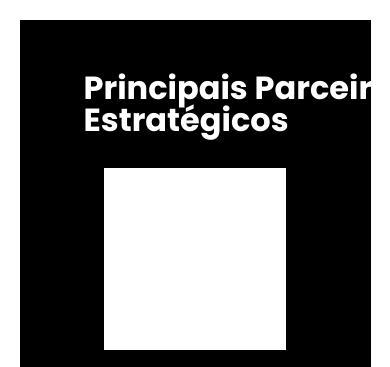
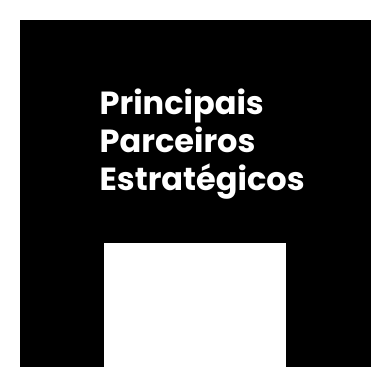
Before and after one commit to NathaliaAlecio22/Landing-Page-NetGlobe, a plain HTML site: page index.html in a window 390 px wide. Shown: the part 4877-5244 px from the top of the page. Drawn offline with Linux system fonts and the light colour scheme.

Commit message:
Upload: Projeto completo

```diff
--- a/style.css
+++ b/style.css
@@ -708,19 +708,22 @@ nav {
 
 .titulo-parceiro {
     width: 100%;
-    max-width: 539px;
+    max-width: 1200px; /* mesmo limite dos cards, se tiver */
     margin-top: 22px;
-    margin-left: 64px;
+    padding: 0 16px; /* ou 0 40px, dependendo do layout */
+
 }
 
 .titulo-parceiro h2 {
     font-size: 2rem;
     font-weight: 700;
-    line-height: 100%;
-    letter-spacing: 0%;
-
-
-}
+    line-height: 1.2;
+    letter-spacing: 0;
+    margin: 0;
+    padding: 12px 0;
+    margin-left: 64px;
+}
+
 
 .container {
     margin-top: 22px;
@@ -1715,3 +1718,10 @@ body::-webkit-scrollbar-thumb {
 
     }
 }
+
+@media (max-width: 480px) {
+  .titulo-parceiros {
+    font-size: 1.2rem;
+    padding: 10px 12px;
+  }
+}
```
